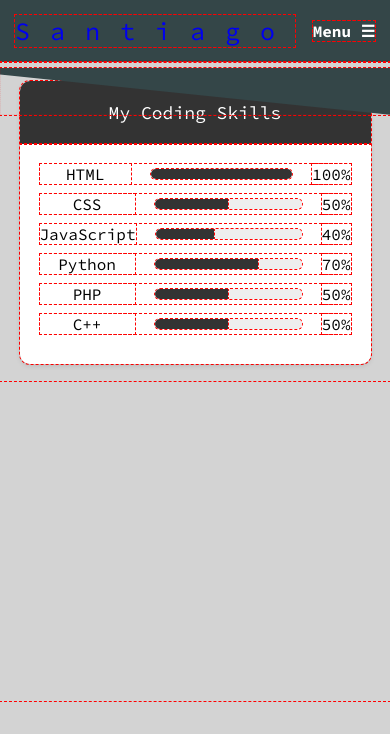
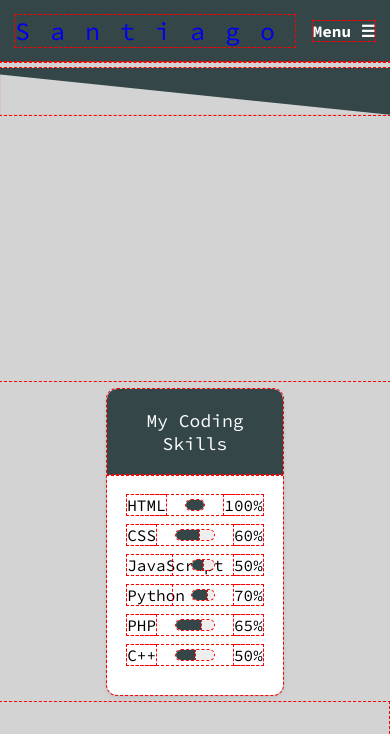
Before and after one commit to SantiagoMtz25/yoyo, a plain HTML site: page projects.html in a window 390 px wide. Shown: the top 734 px of the page. Drawn offline with Linux system fonts and the light colour scheme.

Commit message:
All pages created in theory and not much more in projects page

```diff
--- a/projects.css
+++ b/projects.css
@@ -86,7 +86,7 @@ nav ul li a {
     .dropdown-content {
         display: none;
         position: absolute;
-        background-color: #333;
+        background-color: #344648;
         z-index: 1;
     }
 
@@ -141,6 +141,10 @@ nav ul li a {
     overflow: hidden;
 }
 
+.double-width {
+    grid-column: span 2;
+}
+
 @media screen and (max-width: 50rem) {
     .grid-item:nth-child(1) {
         order: 1;
@@ -182,7 +186,7 @@ nav ul li a {
 
 /* Programming skills */
 .card {
-    width: 90%;
+    width: 45%;
     background-color: #fff;
     box-shadow: 0 0.125rem 0.313rem rgba(0, 0, 0, 0.1);
     border-radius: 0.625rem;
@@ -192,10 +196,9 @@ nav ul li a {
 }
 
 .header {
-    background-color: #333;
+    background-color: #344648;
     color: #fff;
     padding: 1.25rem;
-    text-align: center;
     font-size: 1.125rem;
 }
 
@@ -215,7 +218,7 @@ nav ul li a {
 }
 
 .skill-level {
-    width: 10rem;
+    width: 50%;
     height: 0.625rem;
     background-color: #eee;
     border-radius: 0.625rem;
@@ -224,7 +227,7 @@ nav ul li a {
 }
 
 .skill-percent {
-    background-color: #333;
+    background-color: #344648;
     height: 100%;
 }
 
@@ -232,3 +235,5 @@ nav ul li a {
     margin-left: 1.25rem;
     font-size: 1rem;
 }
+
+/* Second Card */
--- a/projects.html
+++ b/projects.html
@@ -19,9 +19,9 @@
             <ul>
                 <li><a href="aboutme.html">About Me</a></li>
                 <li><a href="projects.html">Projects</a></li>
-                <li><a href="#">Guitar</a></li>
-                <li><a href="#">Books</a></li>
-                <li><a href="#">Exercise</a></li>
+                <li><a href="guitar.html">Guitar</a></li>
+                <li><a href="books.html">Books</a></li>
+                <li><a href="exercise.html">Exercise</a></li>
                 <li><a href="contact.html">Contact Me</a></li>
             </ul>
             <div class="dropdown">
@@ -29,9 +29,9 @@
                 <div class="dropdown-content">
                     <a href="aboutme.html">About Me</a>
                     <a href="projects.html">Projects</a>
-                    <a href="#">Guitar</a>
-                    <a href="#">Books</a>
-                    <a href="#">Exercise</a>
+                    <a href="guitar.html">Guitar</a>
+                    <a href="books.html">Books</a>
+                    <a href="exercise.html">Exercise</a>
                     <a href="contact.html">Contact Me</a>
                 </div>
             </div>
@@ -45,7 +45,7 @@
     </div>
 
     <div class="grid-container">
-        <div class="grid-item">
+        <div class="grid-item double-width">
             <div class="card">
                 <div class="header">My Coding Skills</div>
                 <div class="body">
@@ -59,16 +59,16 @@
                     <div class="skill">
                         <div class="skill-name">CSS</div>
                         <div class="skill-level">
-                            <div class="skill-percent" style="width: 50%"></div>
+                            <div class="skill-percent" style="width: 60%"></div>
                         </div>
-                        <div class="skill-percent-number">50%</div>
+                        <div class="skill-percent-number">60%</div>
                     </div>
                     <div class="skill">
                         <div class="skill-name">JavaScript</div>
                         <div class="skill-level">
-                            <div class="skill-percent" style="width: 40%"></div>
+                            <div class="skill-percent" style="width: 50%"></div>
                         </div>
-                        <div class="skill-percent-number">40%</div>
+                        <div class="skill-percent-number">50%</div>
                     </div>
                     <div class="skill">
                         <div class="skill-name">Python</div>
@@ -80,9 +80,9 @@
                     <div class="skill">
                         <div class="skill-name">PHP</div>
                         <div class="skill-level">
-                            <div class="skill-percent" style="width: 50%"></div>
+                            <div class="skill-percent" style="width: 65%"></div>
                         </div>
-                        <div class="skill-percent-number">50%</div>
+                        <div class="skill-percent-number">65%</div>
                     </div>
                     <div class="skill">
                         <div class="skill-name">C++</div>
@@ -115,6 +115,9 @@
         <div class="grid-item">
 
         </div>
+        <div class="grid-item">
+
+        </div>
     </div>
 
 </body>
```
Also changed, not shown: aboutme.html (+6 -6 lines), contact.html (+6 -6 lines), index.html (+6 -6 lines), books.css (added), books.html (added), exercise.css (added), exercise.html (added), gallery.css (added), gallery.html (added), guitar.css (added), guitar.html (added).
